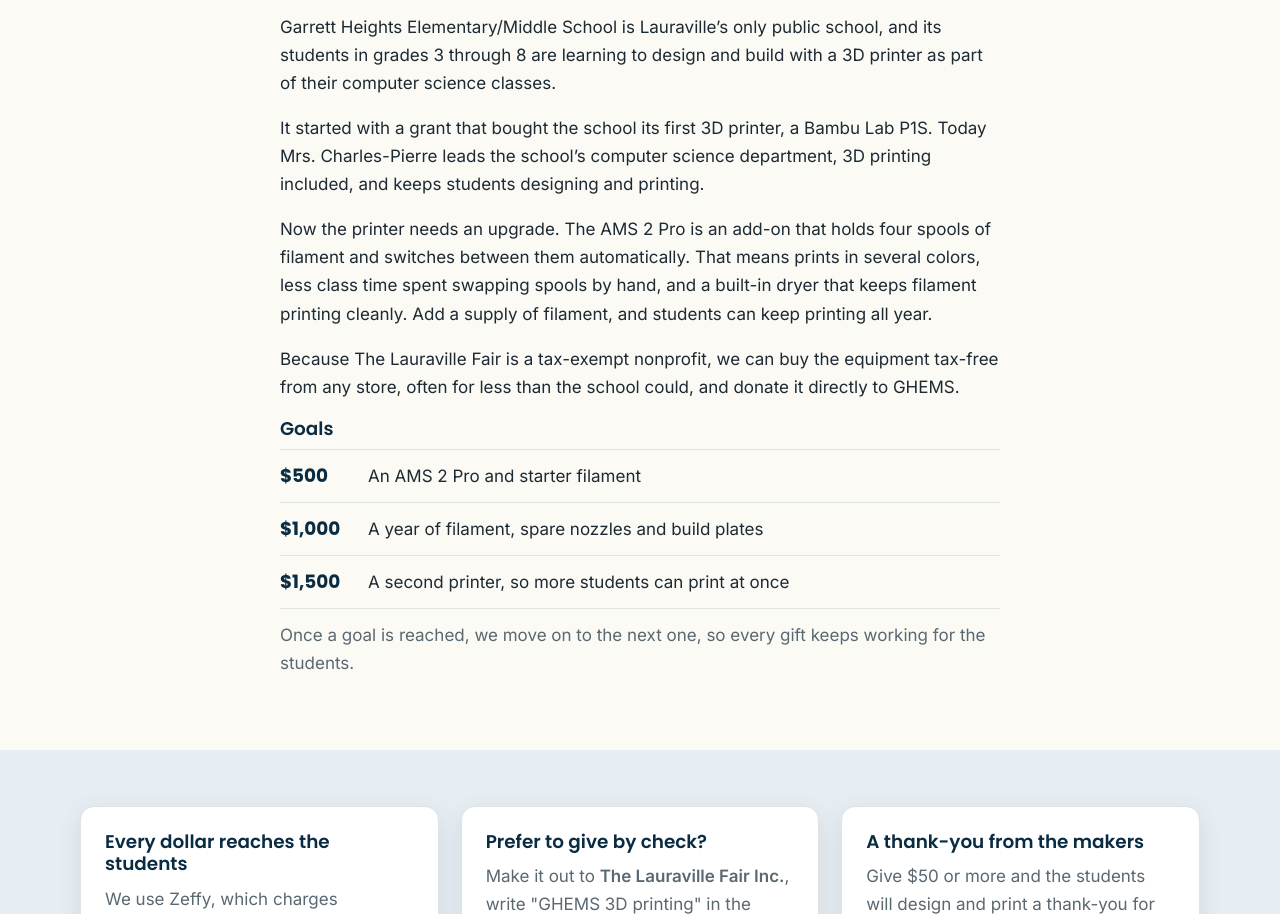
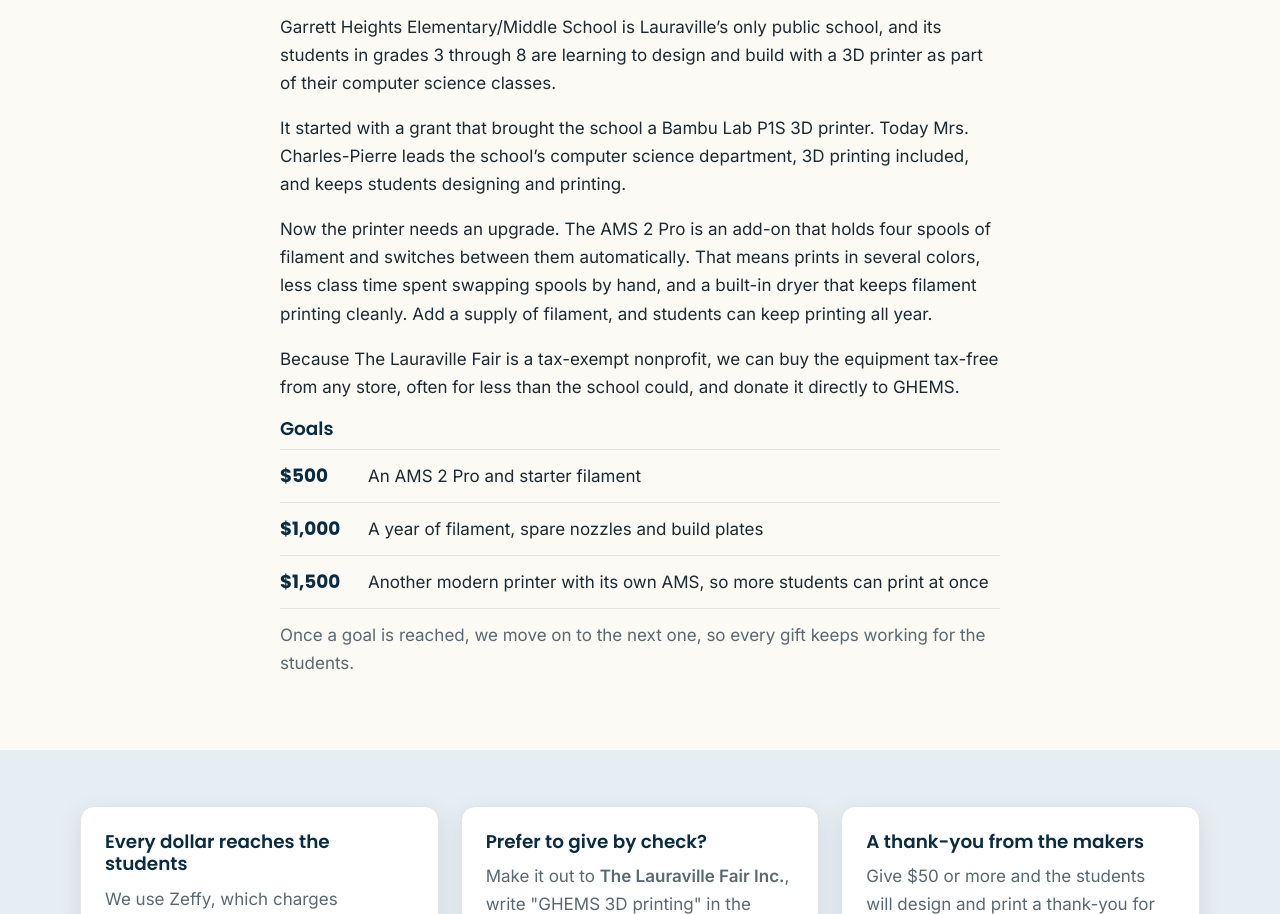
Before and after one commit to LauravilleFair/LauravilleCares, a plain HTML site: page 3d-printing/index.html in a window 1280 px wide. Shown: the part 867-1781 px from the top of the page. Drawn offline with Linux system fonts and the light colour scheme; a script that the page names is missing.

Commit message:
GHEMS: correct printer history and $1,500 goal
Co-Authored-By: Claude Opus 5.5 <noreply@anthropic.com>
Claude-Session: https://claude.ai/code/session_012rWroNmDY6ywSrKSSDnTQm

```diff
--- a/3d-printing/index.html
+++ b/3d-printing/index.html
@@ -79,7 +79,7 @@
       <div class="container narrow">
         <h2>The story</h2>
         <p>Garrett Heights Elementary/Middle School is Lauraville&rsquo;s only public school, and its students in grades 3 through 8 are learning to design and build with a 3D printer as part of their computer science classes.</p>
-        <p>It started with a grant that bought the school its first 3D printer, a Bambu Lab P1S. Today Mrs. Charles-Pierre leads the school&rsquo;s computer science department, 3D printing included, and keeps students designing and printing.</p>
+        <p>It started with a grant that brought the school a Bambu Lab P1S 3D printer. Today Mrs. Charles-Pierre leads the school&rsquo;s computer science department, 3D printing included, and keeps students designing and printing.</p>
         <p>Now the printer needs an upgrade. The AMS 2 Pro is an add-on that holds four spools of filament and switches between them automatically. That means prints in several colors, less class time spent swapping spools by hand, and a built-in dryer that keeps filament printing cleanly. Add a supply of filament, and students can keep printing all year.</p>
         <p>Because The Lauraville Fair is a tax-exempt nonprofit, we can buy the equipment tax-free from any store, often for less than the school could, and donate it directly to GHEMS.</p>
 
@@ -89,7 +89,7 @@
         <ul class="goals">
           <li><b>$500</b><span>An AMS 2 Pro and starter filament</span></li>
           <li><b>$1,000</b><span>A year of filament, spare nozzles and build plates</span></li>
-          <li><b>$1,500</b><span>A second printer, so more students can print at once</span></li>
+          <li><b>$1,500</b><span>Another modern printer with its own AMS, so more students can print at once</span></li>
         </ul>
         <p class="muted">Once a goal is reached, we move on to the next one, so every gift keeps working for the students.</p>
       </div>
```
